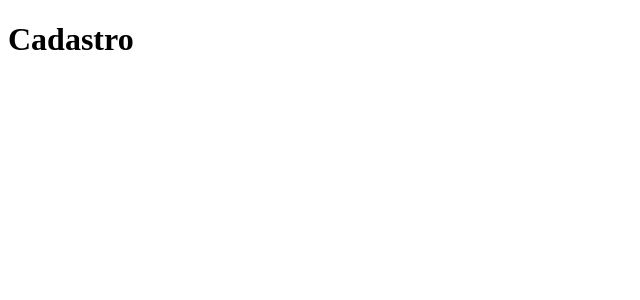
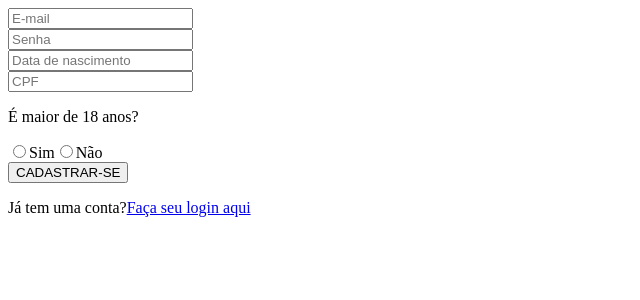
Before and after one commit to bruna-devbio/TF-Ze-Delivery, a React (Create React App) app: page /Register in a window 1280 px wide. Shown: the top 300 px of the page, without its empty margins (0-640 px from the left). Built offline with nearby package versions, Linux system fonts and the light colour scheme.

Commit message:
estrutura login e cadastro feitas

```diff
--- /dev/null
+++ b/src/components/Button/Button.js
@@ -0,0 +1,15 @@
+import React from 'react';
+
+function Button ({
+    buttonOnClick,
+    buttonText,
+    className
+}){
+    return(
+        <button onClick={buttonOnClick} className={className}>
+            {buttonText}
+        </button>
+    );
+}
+
+export default Button;
--- /dev/null
+++ b/src/components/Input/Input.js
@@ -0,0 +1,9 @@
+import React from 'react';
+
+
+const Input = ({ placeholder, className, onChange, value, name, type}) => {
+return (
+    <input type={type} placeholder={placeholder} className={className} name={name} onChange={onChange} value={value}></input>
+)}
+
+export default Input;
--- a/src/pages/Login/Login.js
+++ b/src/pages/Login/Login.js
@@ -1,8 +1,65 @@
+import { React, useState } from "react"
+import { Link } from "react-router-dom";
+import Button from "../../components/Button/Button";
+import Input from "../../components/Input/Input";
 
 const Login = () => {
-  return (
-    <h1>Login</h1>
-  )
+
+	const [values, setValues] = useState({
+    email: '',
+    password: '',
+
+  })
+	console.log(values);
+
+	const onChangeValues = (event) => {
+		setValues({
+			...values,
+			[event.target.name]: event.target.value
+		})
+	}
+
+	return (
+		<section className='container'>
+			<div className='logo' />
+			<form className='login'>
+				<div className='form-group'>
+
+					<Input
+						type='text'
+						placeholder='E-mail'
+						className='login-input'
+						name='email'
+						onChange={onChangeValues}
+						value={values.email}
+						>
+					</Input>
+				</div>
+
+				<div className='form-group'>
+					<Input
+						type='password'
+						placeholder='Senha'
+						className='login-input'
+						name='password'
+						onChange={onChangeValues}
+						value={values.password}>
+					</Input>
+				</div>
+
+				<Button
+					type='submit'
+					buttonText='LOGIN'
+					className='button'
+          />
+
+				<p className='go-to'>Não tem uma conta? <Link to='./Register/index.js'>
+					Cadastre-se
+				</Link></p>
+			</form>
+		</section>
+	)
 }
 
-export default Login
+
+export default Login;
--- a/src/pages/Login/login.js
+++ /dev/null
@@ -1,6 +0,0 @@
-
-const Login = () => {
-  return <h1>Página de Login</h1>;
-};
-
-export default Login;
--- a/src/pages/Register/Register.js
+++ b/src/pages/Register/Register.js
@@ -1,8 +1,94 @@
+import { React, useState } from "react"
+import { Link } from "react-router-dom";
+import Button from "../../components/Button/Button";
+import Input from "../../components/Input/Input";
 
 const Register = () => {
-  return (
-    <h1>Cadastro</h1>
-  )
+
+  const [values, setValues] = useState({
+    email: '',
+    password: '',
+
+  })
+	console.log(values);
+
+	const onChangeValues = (event) => {
+		setValues({
+			...values,
+			[event.target.name]: event.target.value
+		})
+	}
+
+	return (
+		<section className='container'>
+			<div className='logo' />
+			<form className='register'>
+				<div className='form-group'>
+					<Input
+						type='text'
+						placeholder='E-mail'
+						className='register-input'
+						name='email'
+            onChange={onChangeValues}
+            value={values.email}
+						>
+					</Input>
+				</div>
+
+				<div className='form-group'>
+					<Input
+						type='password'
+						placeholder='Senha'
+						className='register-input'
+						name='password'
+            onChange={onChangeValues}
+            value={values.password}>
+					</Input>
+				</div>
+
+        <div className='form-group'>
+					<Input
+						type='text'
+						placeholder='Data de nascimento'
+						className='register-input'
+						name='data'
+            onChange={onChangeValues}
+						value={values.data}>
+					</Input>
+				</div>
+
+        <div className='form-group'>
+					<Input
+						type='text'
+						placeholder='CPF'
+						className='register-input'
+						name='cpf'
+            onChange={onChangeValues}
+						value={values.cpf}>
+					</Input>
+				</div>
+
+        <div className='register-options'>
+          <p>É maior de 18 anos?</p>
+          <input type='radio' name='age' value='Yes' onChange={onChangeValues}/>
+          <label>Sim</label>
+          <input type='radio' name='age' value='No' onChange={onChangeValues}/>
+          <label>Não</label>
+        </div>
+
+				<Button
+					type='submit'
+					buttonText='CADASTRAR-SE'
+					className='button'
+          />
+
+				<p className='go-to'>Já tem uma conta?<Link to='./Login/index.js'>
+					Faça seu login aqui
+				</Link></p>
+			</form>
+		</section>
+	)
 }
 
-export default Register
+
+export default Register;
```
Also changed, not shown: src/pages/Register/register.js (deleted).
